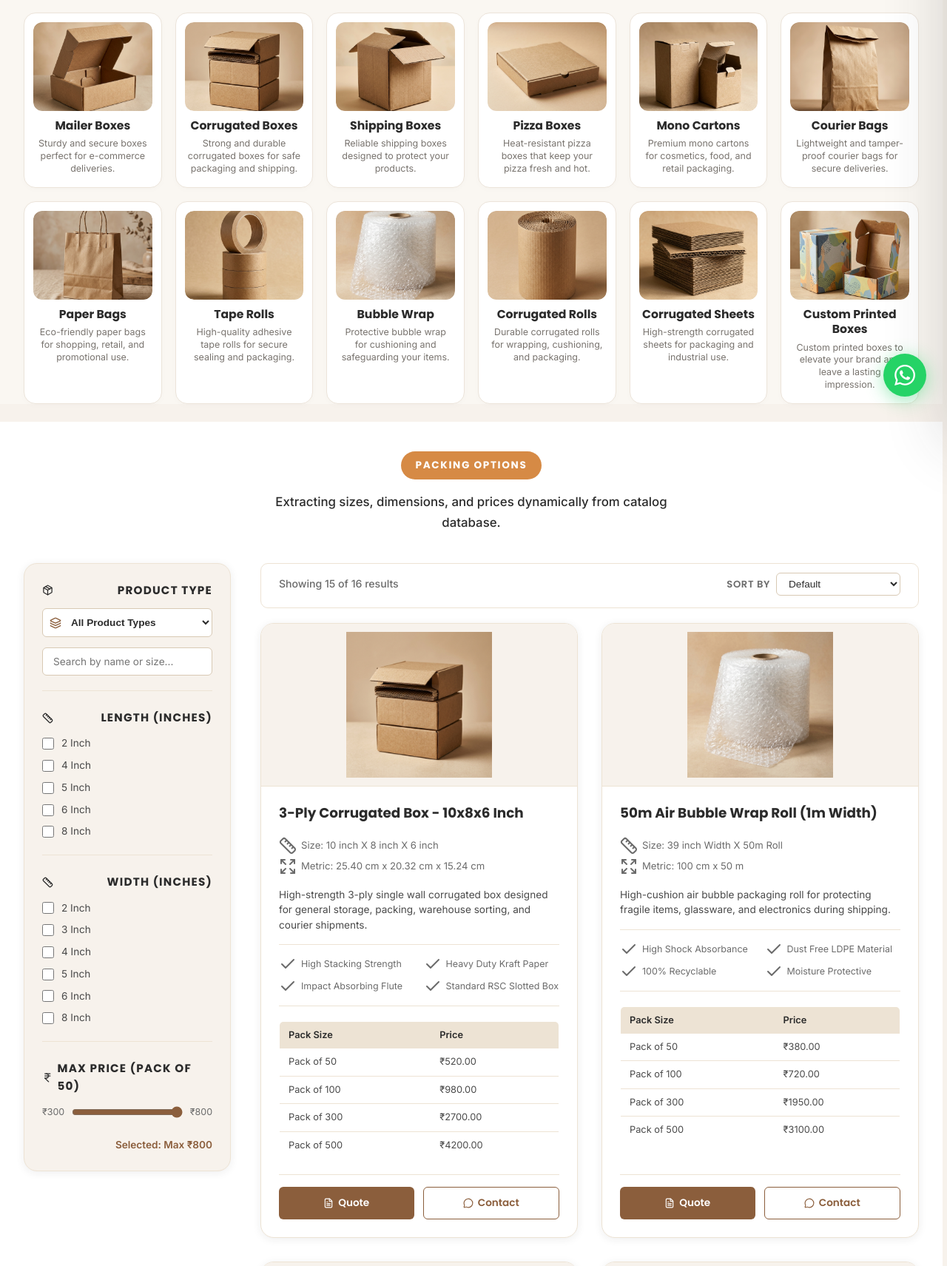
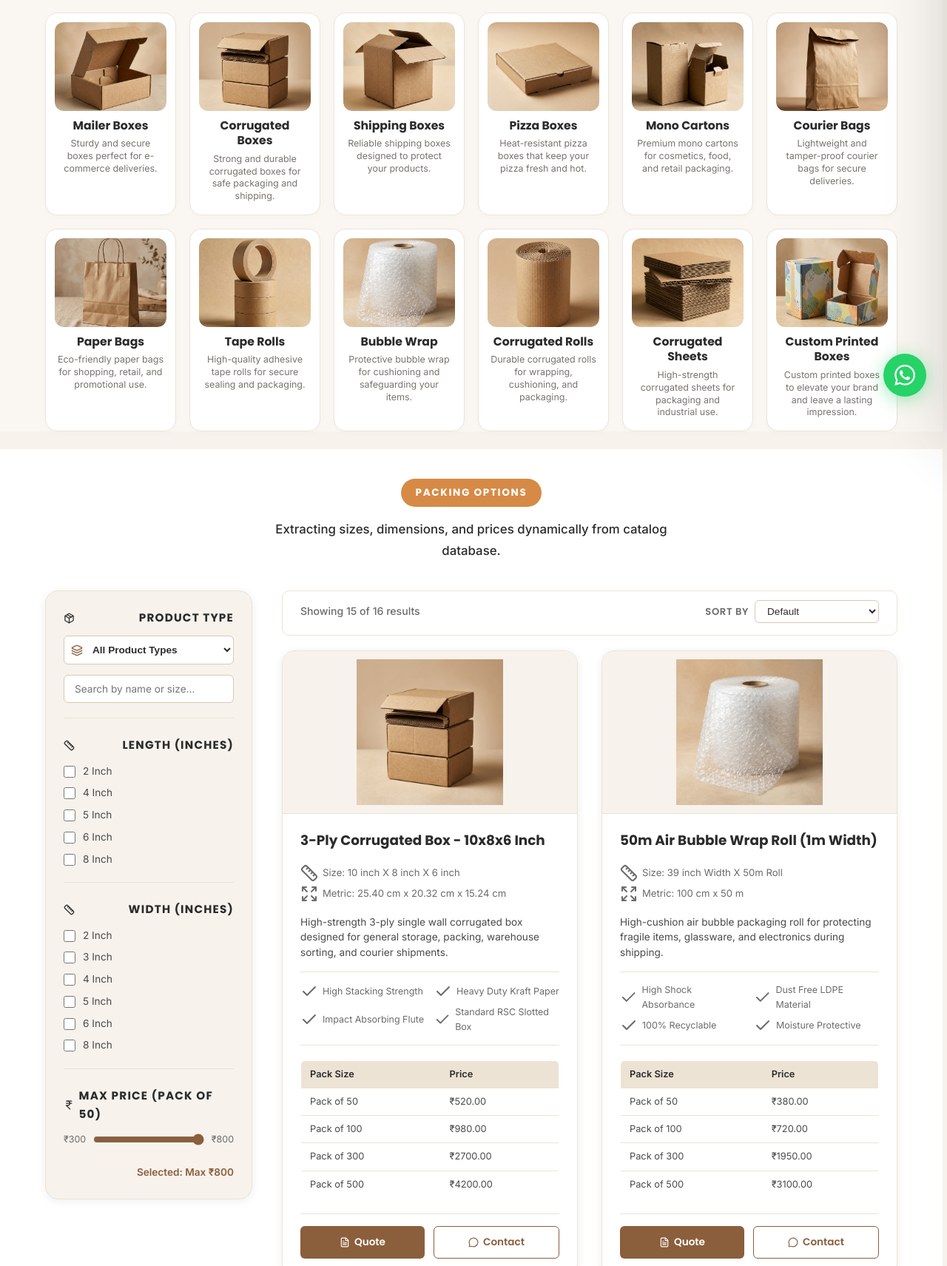
Before and after one commit to Abinav-Loki/Box-care, a website: page products.html in a window 1280 px wide. Shown: the part 236-1947 px from the top of the page at 74% size. Drawn offline with nearby package versions, Linux system fonts and the light colour scheme.

Commit message:
Stabilize layout container width to prevent sidebar shift on empty filter results

```diff
--- a/products.html
+++ b/products.html
@@ -289,6 +289,10 @@
       gap: 40px;
       margin-top: 40px;
       align-items: start;
+      width: 100%;
+    }
+    .catalog-content {
+      width: 100%;
     }
 
     @media (max-width: 992px) {
--- a/style.css
+++ b/style.css
@@ -69,9 +69,10 @@ svg { display: block; }
 
 /* ── CONTAINER ──────────────────────────────────────── */
 .container {
-  max-width: 1280px;
+  width: 100%;
+  max-width: 1200px;
   margin: 0 auto;
-  padding: 0 32px;
+  padding: 0 24px;
 }
 @media (max-width: 768px) { .container { padding: 0 20px; } }
 @media (max-width: 480px) { .container { padding: 0 16px; } }
@@ -1854,6 +1855,7 @@ svg { display: block; }
   grid-template-columns: 260px 1fr;
   gap: 36px;
   align-items: start;
+  width: 100%;
 }
 @media (max-width: 992px) {
   .catalog-layout {
```
